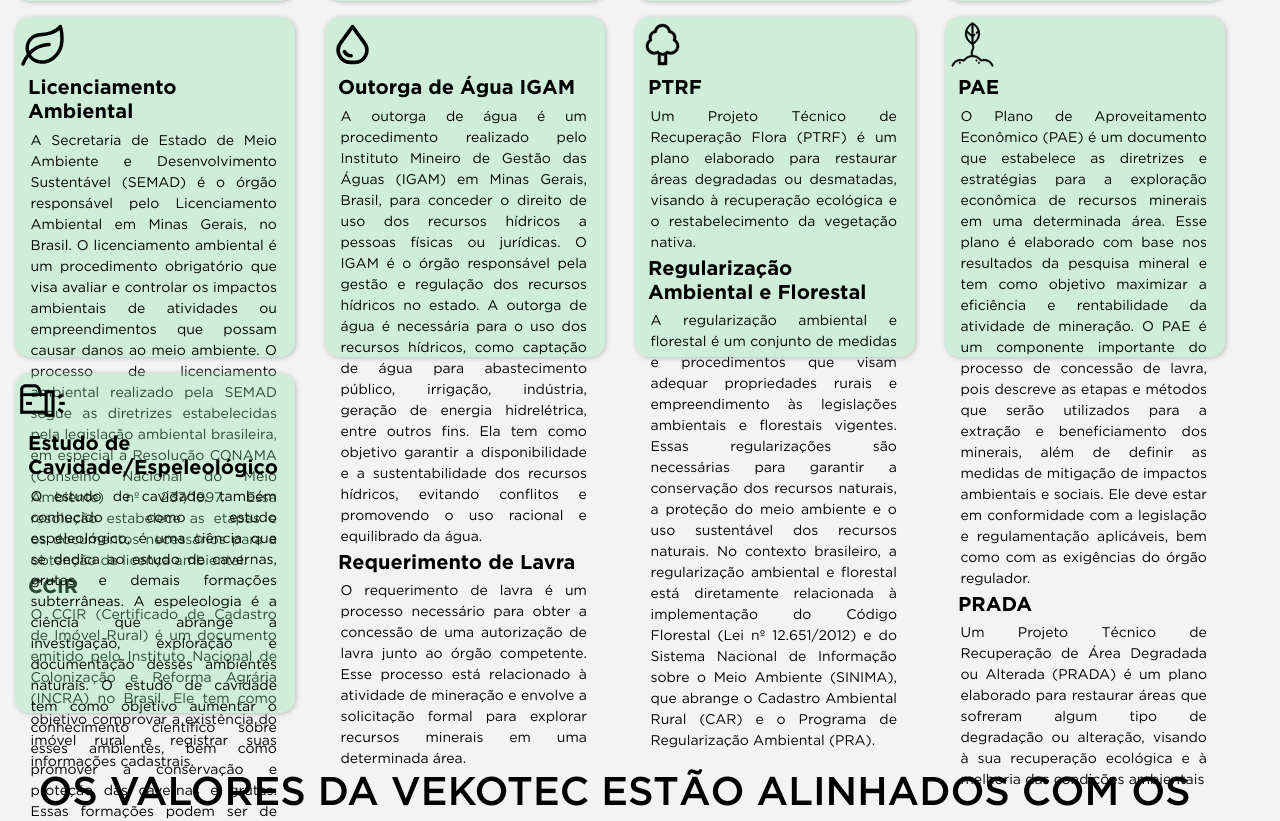
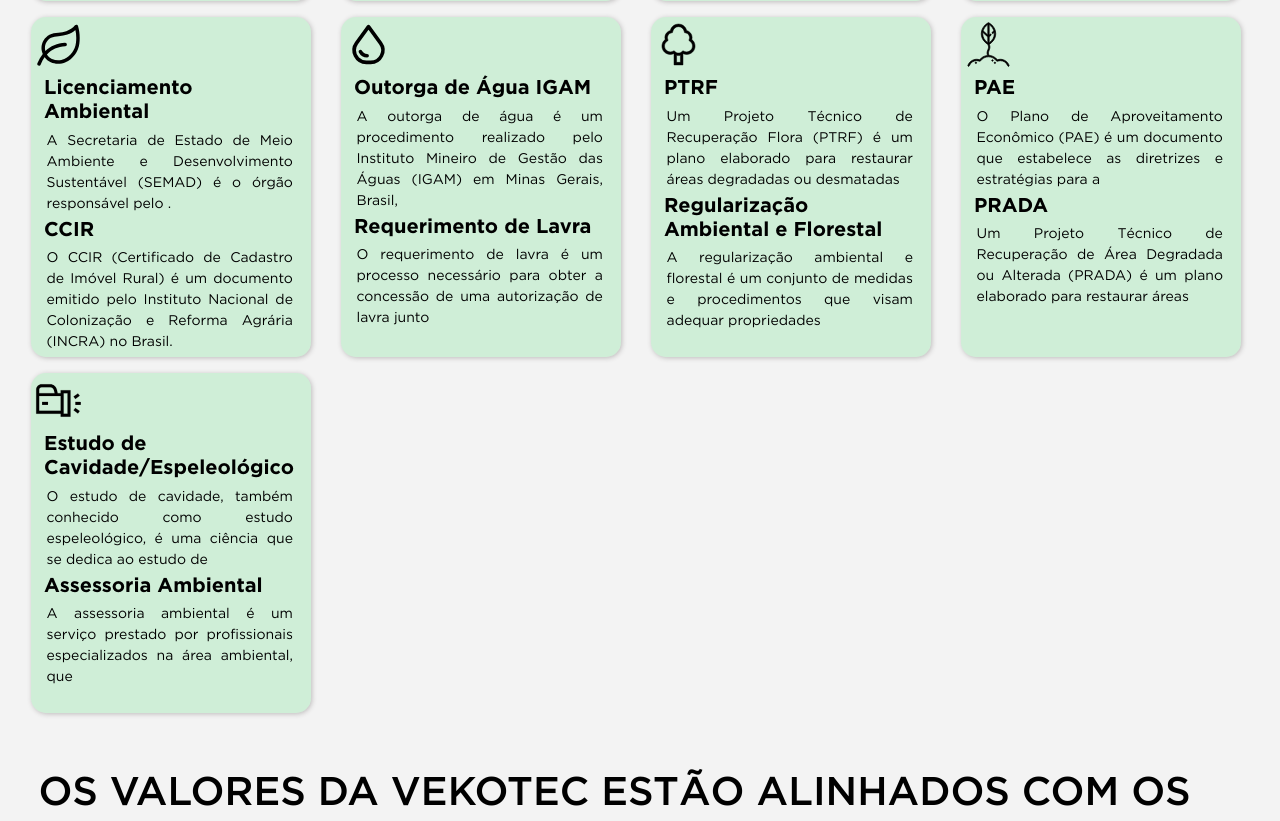
Before and after one commit to LucasBarbosaDaSilva/Vekotec-project, a React (Create React App) app: page / in a window 1280 px wide. Shown: the part 1806-2627 px from the top of the page. Built offline with nearby package versions, Linux system fonts and the light colour scheme.

Commit message:
Alterando conteudo de services cards, e subindo titulos carousel

```diff
--- a/src/Carousel.css
+++ b/src/Carousel.css
@@ -109,7 +109,7 @@
     height: 75%;
     width: 50%;
     left: 8%;
-    top: 46%;
+    top: 34%;
   }
 
   .carousel-img {
--- a/src/Header.css
+++ b/src/Header.css
@@ -167,7 +167,7 @@
   }
 
   #header #logo {
-    height: 16vh;
+    height: 17vh;
     margin-left: 5%;
   }
 
--- a/src/components/ServiceCarousel.js
+++ b/src/components/ServiceCarousel.js
@@ -4,7 +4,7 @@
 
 function ServiceCarousel() {
   return (
-    <div>
+    <div id="service-container">
       <h1 id="service-title-h1">CONHEÇA OS NOSSOS SERVIÇOS</h1>
       <div id="services">
         {servicesArray.map((service) => (
--- a/src/css/img/svg/service-carousel/index.js
+++ b/src/css/img/svg/service-carousel/index.js
@@ -1,61 +1,62 @@
-import trator from './trator.svg';
-import cerca from './cerca.svg';
-import globo from './globo.svg';
-import documento from './documento.svg';
-import leaf from './leaf.svg';
-import drop from './drop.svg';
-import tree from './tree.svg';
-import seed from './seed.svg';
-import flashlight from './flashlight.svg';
+import trator from "./trator.svg";
+import cerca from "./cerca.svg";
+import globo from "./globo.svg";
+import documento from "./documento.svg";
+import leaf from "./leaf.svg";
+import drop from "./drop.svg";
+import tree from "./tree.svg";
+import seed from "./seed.svg";
+import flashlight from "./flashlight.svg";
 
 const servicesArray = [
   {
-    name: 'Trator',
+    name: "Trator",
     icon: trator,
-    content: [{
-      title: 'Supressão de Vegetação Nativa e Plantada',
-      text: `A supressão de vegetação refere-se à remoção ou corte de árvores ou vegetação de uma área.`,
-    },
-    {
-      title: 'Pesquisa Mineral',
-      text: `Etapa inicial do processo de desenvolvimento de uma mina, na qual são realizados estudos para identificar e avaliar o potencial mineral de uma área.`,
-    },
+    content: [
+      {
+        title: "Supressão de Vegetação Nativa e Plantada",
+        text: `A supressão de vegetação refere-se à remoção ou corte de árvores ou vegetação de uma área.`,
+      },
+      {
+        title: "Pesquisa Mineral",
+        text: `Etapa inicial do processo de desenvolvimento de uma mina, na qual são realizados estudos para identificar e avaliar o potencial mineral de uma área.`,
+      },
     ],
   },
   {
-    name: 'Cerca',
+    name: "Cerca",
     icon: cerca,
     content: [
       {
-        title: 'Defesa Ambiental',
+        title: "Defesa Ambiental",
         text: `Processo de contestar e buscar a anulação e redução de penalidades impostas por infrações às normas e regulamentos ambientais.`,
       },
       {
-        title: 'Usucapião Judicial e Extra Judicial',
+        title: "Usucapião Judicial e Extra Judicial",
         text: `Usucapião é um instituto do direito civil que permite a aquisição de propriedade de um bem em virtude da posse prolongada e contínua.`,
-      }
+      },
     ],
   },
   {
-    name: 'Globo',
+    name: "Globo",
     icon: globo,
     content: [
       {
-        title: 'Georreferenciamento Rural e Urbano',
+        title: "Georreferenciamento Rural e Urbano",
         text: `O Georreferenciamento (GEO) é o processo de associar informações geográficas a áreas na superfície terrestre.`,
       },
     ],
   },
   {
-    name: 'Documento',
+    name: "Documento",
     icon: documento,
     content: [
       {
-        title: 'Regularização de Imóveis Urbano e Rural',
+        title: "Regularização de Imóveis Urbano e Rural",
         text: `Processo necessário para garantir a legalidade e a segurança jurídica da propriedade.`,
       },
       {
-        title: 'CAR',
+        title: "CAR",
         text: `O Cadastro Ambiental Rural é um registro eletrônico obrigatório para todas as
         propriedades rurais no Brasil, com o objetivo de promover a regularização ambiental das
         propriedades rurais.`,
@@ -63,116 +64,82 @@
     ],
   },
   {
-    name: 'Leaf',
+    name: "Leaf",
     icon: leaf,
     content: [
       {
-        title: 'Licenciamento Ambiental',
-        text: `A Secretaria de Estado de Meio Ambiente e Desenvolvimento Sustentável (SEMAD) é o órgão responsável pelo Licenciamento Ambiental em Minas Gerais, no Brasil.
-        O licenciamento ambiental é um procedimento obrigatório que visa avaliar e controlar os impactos ambientais de atividades ou empreendimentos que possam causar danos ao meio ambiente. O processo de
-        licenciamento ambiental realizado pela SEMAD segue as diretrizes estabelecidas pela legislação ambiental brasileira, em especial a Resolução CONAMA (Conselho Nacional do Meio Ambiente)
-        nº 237/1997. Essa resolução estabelece as etapas e os documentos necessários para a obtenção da licença ambiental.`,
+        title: "Licenciamento Ambiental",
+        text: `A Secretaria de Estado de Meio Ambiente e Desenvolvimento Sustentável (SEMAD) é o órgão responsável pelo .`,
       },
       {
-        title: 'CCIR',
-        text: `O CCIR (Certificado de Cadastro de Imóvel Rural) é um documento emitido pelo Instituto Nacional de Colonização e Reforma Agrária (INCRA) no Brasil.
-        Ele tem como objetivo comprovar a existência do imóvel rural e registrar suas informações cadastrais.`,
+        title: "CCIR",
+        text: `O CCIR (Certificado de Cadastro de Imóvel Rural) é um documento emitido pelo Instituto Nacional de Colonização e Reforma Agrária (INCRA) no Brasil.`,
       },
     ],
   },
   {
-    name: 'Drop',
+    name: "Drop",
     icon: drop,
     content: [
       {
-        title: 'Outorga de Água IGAM',
+        title: "Outorga de Água IGAM",
         text: `A outorga de água é um procedimento realizado pelo Instituto Mineiro de Gestão das Águas
-        (IGAM) em Minas Gerais, Brasil, para conceder o direito de uso dos recursos hídricos a pessoas
-        físicas ou jurídicas. O IGAM é o órgão responsável pela gestão e regulação dos recursos hídricos
-        no estado. A outorga de água é necessária para o uso dos recursos hídricos, como captação de
-        água para abastecimento público, irrigação, indústria, geração de energia hidrelétrica, entre
-        outros fins. Ela tem como objetivo garantir a disponibilidade e a sustentabilidade dos recursos
-        hídricos, evitando conflitos e promovendo o uso racional e equilibrado da água.`,
+        (IGAM) em Minas Gerais, Brasil, `,
       },
       {
-        title: 'Requerimento de Lavra',
+        title: "Requerimento de Lavra",
         text: `O requerimento de lavra é um processo necessário para obter a concessão de uma autorização
-        de lavra junto ao órgão competente. Esse processo está relacionado à atividade de mineração e
-        envolve a solicitação formal para explorar recursos minerais em uma determinada área.`,
-      },
-    ]
-  },
-  {
-    name: 'Tree',
-    icon: tree,
-    content: [
-      {
-        title: 'PTRF',
-        text: `Um Projeto Técnico de Recuperação Flora (PTRF) é um plano elaborado para restaurar áreas degradadas
-        ou desmatadas, visando à recuperação ecológica e o restabelecimento da vegetação nativa.`,
-      },
-      {
-        title: 'Regularização Ambiental e Florestal',
-        text: `A regularização ambiental e florestal é um conjunto de medidas e procedimentos que visam adequar propriedades rurais e empreendimento às legislações
-        ambientais e florestais vigentes. Essas regularizações são necessárias para garantir a conservação dos recursos naturais, a proteção do meio ambiente e o uso sustentável dos recursos naturais.
-        No contexto brasileiro, a regularização ambiental e florestal está diretamente relacionada à implementação do Código Florestal (Lei nº 12.651/2012) e do Sistema Nacional de Informação sobre o Meio Ambiente
-        (SINIMA), que abrange o Cadastro Ambiental Rural (CAR) e o Programa de Regularização Ambiental (PRA).`,
+        de lavra junto`,
       },
     ],
   },
   {
-    name: 'Seed',
-    icon: seed,
+    name: "Tree",
+    icon: tree,
     content: [
       {
-        title: 'PAE',
-        text: `O Plano de Aproveitamento Econômico (PAE) é um documento que estabelece as diretrizes e
-        estratégias para a exploração econômica de recursos minerais em uma determinada área. Esse
-        plano é elaborado com base nos resultados da pesquisa mineral e tem como objetivo maximizar
-        a eficiência e rentabilidade da atividade de mineração. O PAE é um componente importante do
-        processo de concessão de lavra, pois descreve as etapas e métodos que serão utilizados para a
-        extração e beneficiamento dos minerais, além de definir as medidas de mitigação de impactos
-        ambientais e sociais. Ele deve estar em conformidade com a legislação e regulamentação
-        aplicáveis, bem como com as exigências do órgão regulador.`,
+        title: "PTRF",
+        text: `Um Projeto Técnico de Recuperação Flora (PTRF) é um plano elaborado para restaurar áreas degradadas
+        ou desmatadas`,
       },
       {
-        title: 'PRADA',
-        text: `Um Projeto Técnico de Recuperação de Área Degradada ou Alterada (PRADA) é um plano elaborado para
-        restaurar áreas que sofreram algum tipo de degradação ou alteração, visando à sua recuperação ecológica
-        e à melhoria das condições ambientais`
+        title: "Regularização Ambiental e Florestal",
+        text: `A regularização ambiental e florestal é um conjunto de medidas e procedimentos que visam adequar propriedades `,
       },
     ],
   },
   {
-    name: 'Flashlight',
+    name: "Seed",
+    icon: seed,
+    content: [
+      {
+        title: "PAE",
+        text: `O Plano de Aproveitamento Econômico (PAE) é um documento que estabelece as diretrizes e
+        estratégias para a `,
+      },
+      {
+        title: "PRADA",
+        text: `Um Projeto Técnico de Recuperação de Área Degradada ou Alterada (PRADA) é um plano elaborado para
+        restaurar áreas`,
+      },
+    ],
+  },
+  {
+    name: "Flashlight",
     icon: flashlight,
     content: [
       {
-        title: 'Estudo de Cavidade/Espeleológico',
+        title: "Estudo de Cavidade/Espeleológico",
         text: `O estudo de cavidade, também conhecido como estudo espeleológico, é uma ciência que se
-        dedica ao estudo de cavernas, grutas e demais formações subterrâneas. A espeleologia é a
-        ciência que abrange a investigação, exploração e documentação desses ambientes naturais. O
-        estudo de cavidade tem como objetivo aumentar o conhecimento científico sobre esses
-        ambientes, bem como promover a conservação e proteção das cavernas e grutas. Essas
-        formações podem ser de grande importância científica, cultural e ambiental, e muitas vezes são
-        consideradas patrimônios naturais a serem preservados.`,
+        dedica ao estudo de `,
       },
       {
-        title: 'Assessoria Ambiental',
+        title: "Assessoria Ambiental",
         text: `A assessoria ambiental é um serviço prestado por profissionais especializados na área ambiental,
-        que oferecem suporte e orientação para questões relacionadas à legislação ambiental, gestão ambiental,
-        licenciamento, monitoramento, projetos sustentáveis e outras atividades voltadas para a preservação e uso responsável dos recursos naturais.`,
+        que `,
       },
-    ]
+    ],
   },
-]
+];
 
-export {
-  trator,
-  cerca,
-  globo,
-  documento,
-  leaf,
-  drop,
-  servicesArray,
-}
+export { trator, cerca, globo, documento, leaf, drop, servicesArray };
--- a/src/css/service-carousel.css
+++ b/src/css/service-carousel.css
@@ -142,6 +142,14 @@
 }
 
 @media only screen and (min-width: 1201px) {
+
+  #service-container {
+    display: flex;
+    flex-direction: column;
+    justify-content: center;
+    margin-left: 2vh;
+  }
+
   #services {
     width: 100%;
     display: grid;
```
